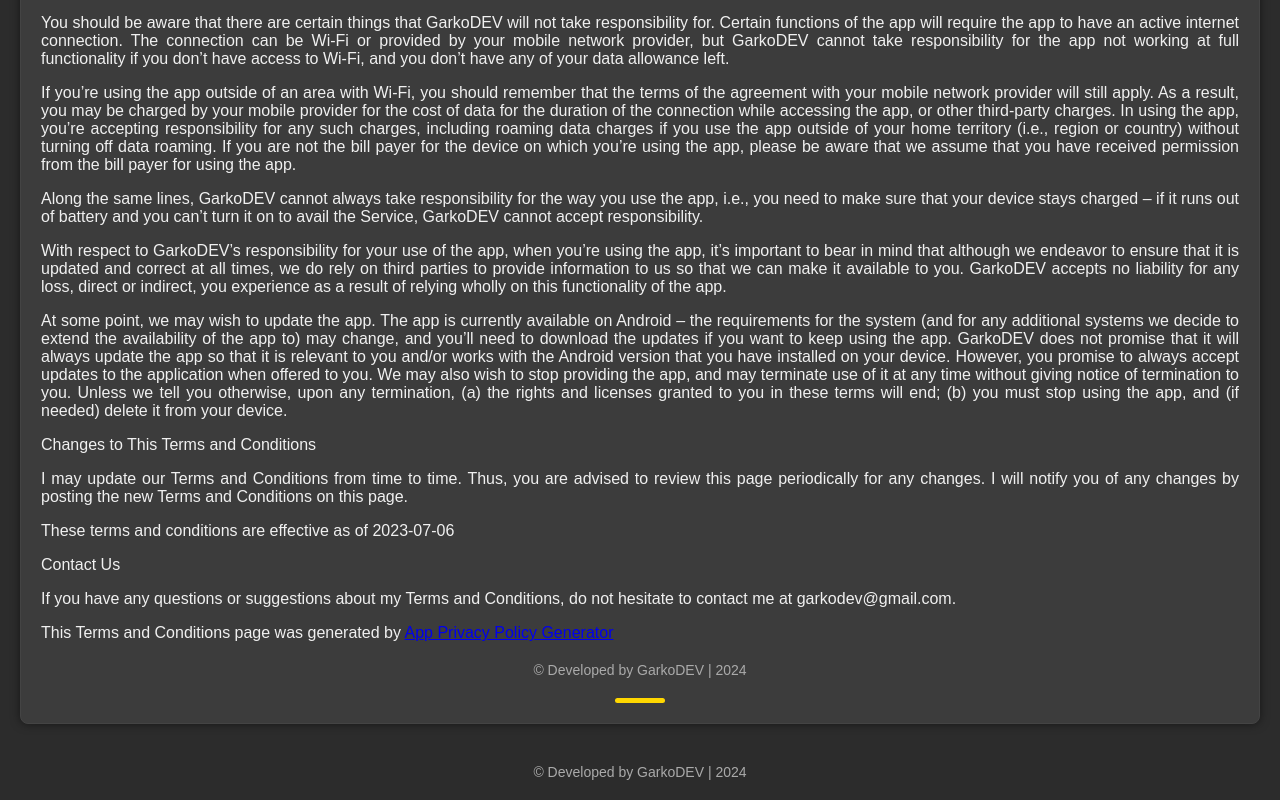
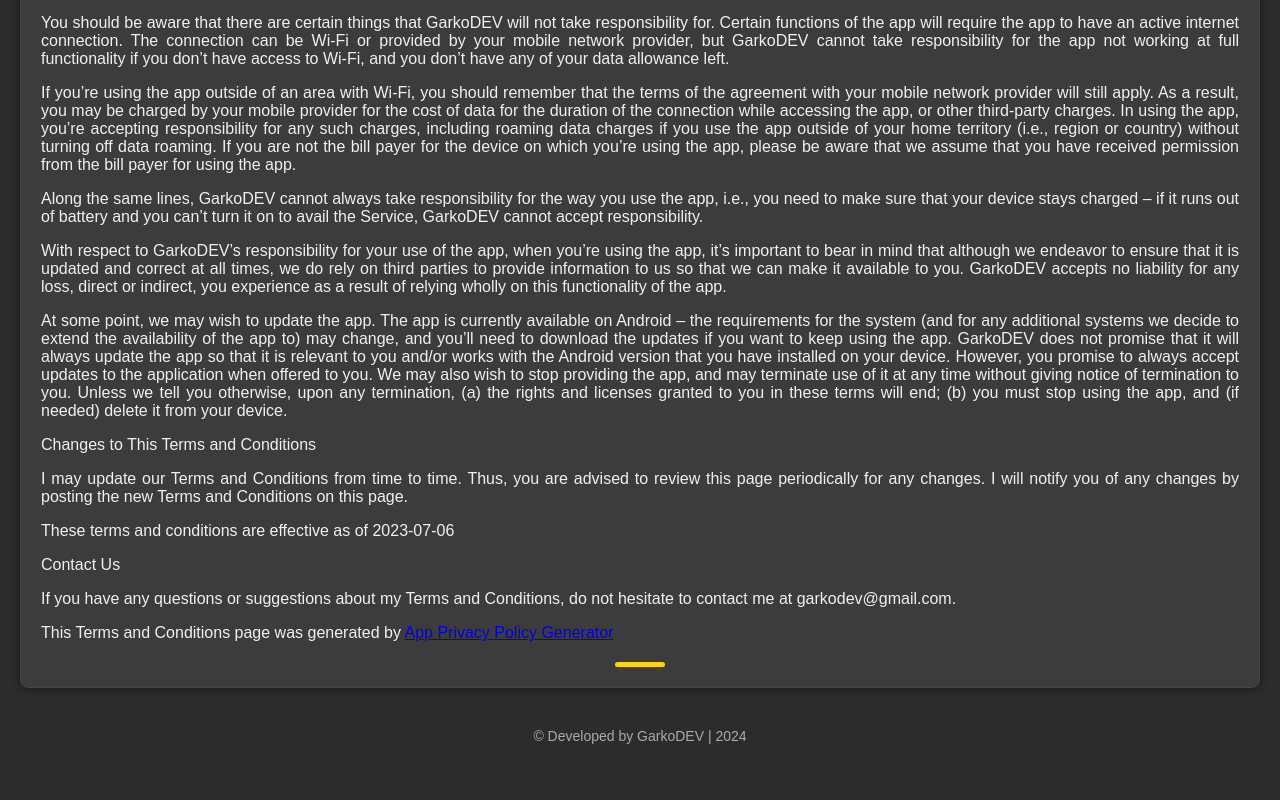
Before and after one commit to GarkoDEV/garkodev.github.io, a plain HTML site: page terms.html in a window 1280 px wide. Shown: the part 2084-2884 px from the top of the page. After the commit the page ends 2848 px from the top, so only its background shows below. Drawn offline with Linux system fonts and the light colour scheme.

Commit message:
Update terms.html

```diff
--- a/terms.html
+++ b/terms.html
@@ -237,9 +237,6 @@
             <p>If you have any questions or suggestions about my Terms and Conditions, do not hesitate to contact me at garkodev@gmail.com.</p>
             <p>This Terms and Conditions page was generated by <a href="https://app-privacy-policy-generator.nisrulz.com/" target="_blank">App Privacy Policy Generator</a></p>
         </div>
-        <div class="footer">
-            &copy; Developed by GarkoDEV | 2024
-        </div>
     </div>
     <div class="footer">
         &copy; Developed by GarkoDEV | 2024
```
